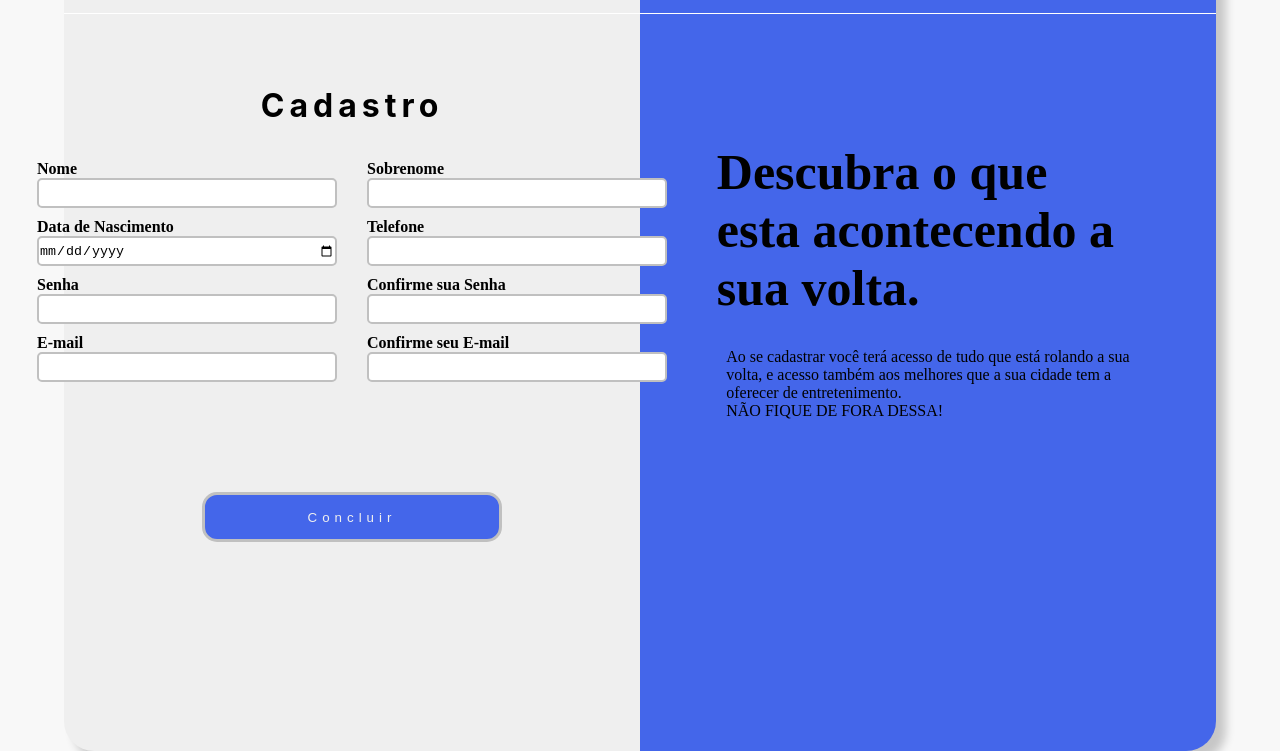
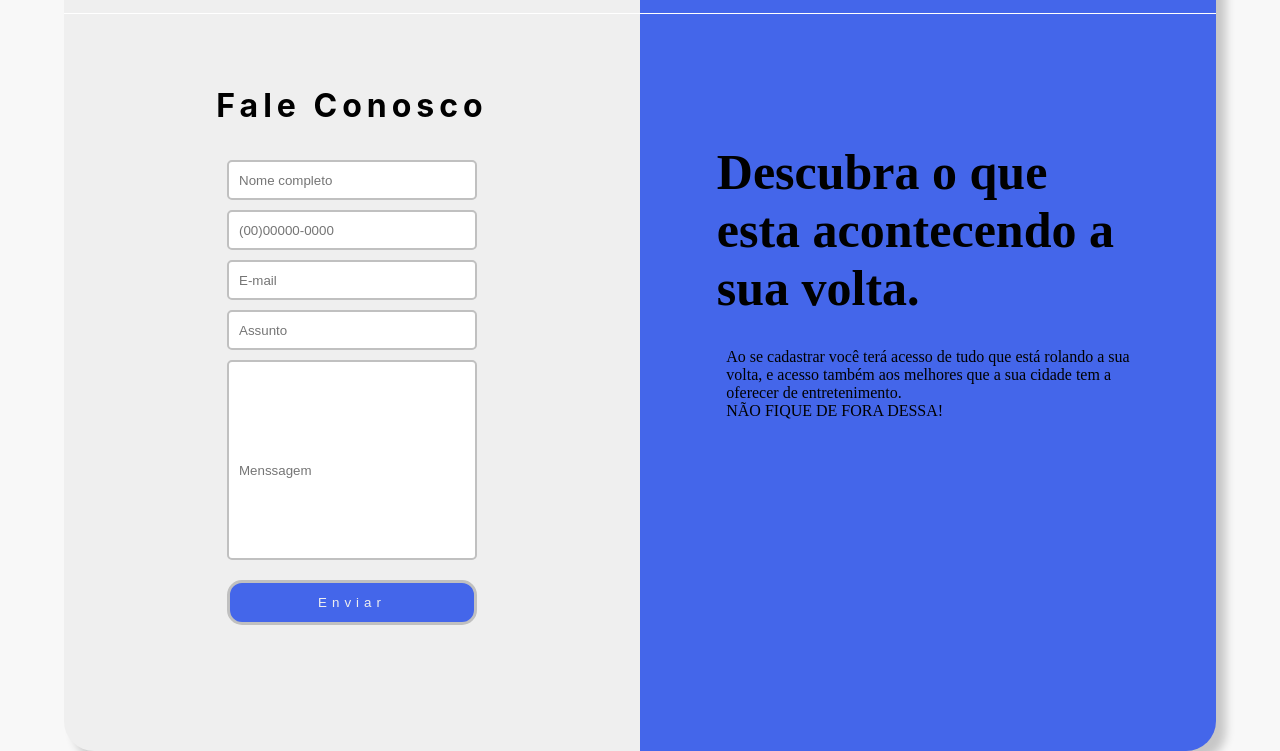
Before and after one commit to brumoreiras/projetopigit.github.io, a plain HTML site: page paginas/contato.html in a window 1280 px wide. Shown: the part 94-845 px from the top of the page. Drawn offline with Linux system fonts and the light colour scheme.

```diff
--- a/paginas/contato.html
+++ b/paginas/contato.html
@@ -15,7 +15,7 @@
             <h1>iExplore</h1>
             <nav class="menu-bar">
                 <a class="menu-bar-item" href="/index.html">Sobre</a>
-                <a class="menu-bar-item" href="/telasHtml/contato.html">Contato</a>
+                <a class="menu-bar-item" href="/paginas/contato.html">Contato</a>
                 <a class="menu-bar-item" href="/index.html">Login</a>
                 <img src="/img/align-justify.png" alt="menu-list">
             </nav>
@@ -40,48 +40,27 @@
 
             <section id="segunda-secao-cadastro">
                 <div id="posicionar">
-                    <h1>Cadastro</h1>
-                    <!--
-                <p class="cadastro"><span>Novo no iExplore? <a href="" class="cadastro">Cadastre-se</a></span></p>
-                -->
-                    <div id="caixa-de-entrada-de-dados">
+                    <h1>Fale Conosco</h1>
+
+                    <div id="formulario-contato">
                         <div>
-                            <p>Nome</p>
-                            <input type="text" name="Nome" id="" value="" class="item-cadastro">
+                            <input type="text" name="Nome" id="" placeholder="Nome completo" class="item-formulario">
                         </div>
                         <div>
-                            <p>Sobrenome</p>
-                            <input type="text" name="Sobrenome" id="" value="" class="item-cadastro">
+                            <input type="number" name="Telefone" id="" placeholder="(00)00000-0000" class="item-formulario">
                         </div>
                         <div>
-                            <p>Data de Nascimento</p>
-                            <input type="date" name="Nascimento" id="" value="" class="item-cadastro">
+                            <input type="email" name="Senha" id="" placeholder="E-mail"  class="item-formulario">
                         </div>
                         <div>
-                            <p>Telefone</p>
-                            <input type="number" name="Telefone" id="" value="" class="item-cadastro">
+                            <input type="text" name="box-text" id="box-assunto" placeholder="Assunto" class="item-formulario">
+                        </div>
+                        <div>
+                            <input type="text" name="box-text" id="box-menssagem" placeholder="Menssagem" class="item-formulario">
                         </div>
 
-                        <!-- Aqui são os inputs de confirmação de dados de login -->
                         <div>
-                            <p>Senha</p>
-                            <input type="email" name="E-mail" id="" value="" class="item-cadastro">
-                        </div>
-                        <div>
-                            <p>Confirme sua Senha</p>
-                            <input type="email" name="Confirme E-mail" id="" value="" class="item-cadastro">
-                        </div>
-                        <div>
-                            <p>E-mail</p>
-                            <input type="password" name="Senha" id="" value="" class="item-cadastro">
-                        </div>
-                        <div>
-                            <p>Confirme seu E-mail</p>
-                            <input type="password" name="Confirme Senha" id="" value="" class="item-cadastro">
-                        </div>
-                        <div>
-                            <input type="button" value="Concluir" id="botao-concluir" class="item-cadastro">
-                            <!--  <input type="button" value="Cancelar" class="item-cadastro">  -->
+                            <input type="button" value="Enviar" id="botao-formulario-contato" class="item-formulario">
                         </div>
                     </div>
                 </div>
--- a/style/estilo.css
+++ b/style/estilo.css
@@ -194,7 +194,7 @@ input#email, input#password{
    transform: scale(0.98);
 }
 
-/*Estilização de cadastro */
+/*Estilização pagina cadastro */
 
 #segunda-secao-cadastro {
    /* border: 3px dashed yellow;*/
@@ -225,9 +225,9 @@ input#email, input#password{
  }
 
  #caixa-de-entrada-de-dados{
+   /*border: 3px dashed black;*/
    width: 100vh;
    height: auto;
-   /*border: 3px dashed black;*/
    display: flex;
    flex-direction: row;
    flex-wrap: wrap;
@@ -236,7 +236,7 @@ input#email, input#password{
 
 }
 
- .item-cadastro{
+.item-cadastro{
    width: 300px;
    height: 30px;
    border: #C0C0C0  solid 2px;
@@ -253,7 +253,7 @@ input#email, input#password{
    border: #C0C0C0  solid 3px;
    border-radius: 15px;
 }
-/*Opções de cadastro*/
+/*Estilização opções de cadastro*/
 #container-principal-opcoes {
    border-radius: 30px;
    /*background-image: linear-gradient(to right, #E0E0E0 0, #C0C0C0 40%, #B8B8B8 50%);*/
@@ -323,3 +323,41 @@ input#email, input#password{
 #conta-empresa a{
    text-decoration: none;
 }
+/*Estilização pagina contato */
+#formulario-contato{
+   /*border: 3px dashed black;*/
+   width: 100vh;
+   height: auto;
+   display: flex;
+   flex-direction: column;
+   gap: 10px;
+   align-items: center;
+   justify-content: center;
+
+}
+input::placeholder{
+   padding: 10px;
+}
+.item-formulario{
+   width: 250px;
+   height: 40px;
+   border: #C0C0C0  solid 2px;
+   border-radius: 5px;
+}
+#box-menssagem{
+   height: 200px;
+
+}
+#box-menssagem::placeholder{
+   position: absolute;
+}
+#botao-formulario-contato{
+   background-color: #4466EA;
+   color:#EFEFEF ;
+   letter-spacing: 5px;
+   height: 45px;
+   margin-top: 10px;
+   padding: 12px;
+   border: #C0C0C0  solid 3px;
+   border-radius: 15px;
+}
```
Also changed, not shown: telasHtml/cadastroPessoaFisica.html (deleted, +0 -93 lines), telasHtml/opcoesDeCadastro.html (deleted, +0 -49 lines).
